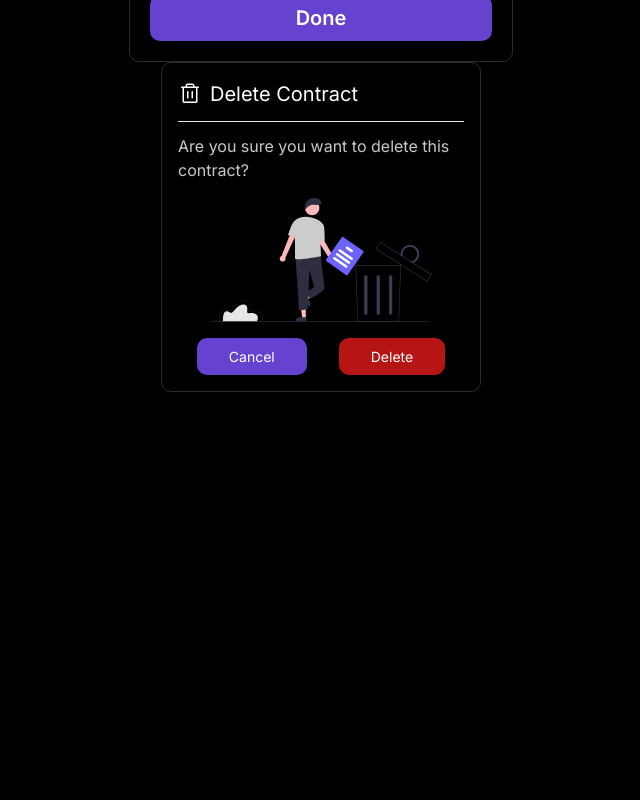
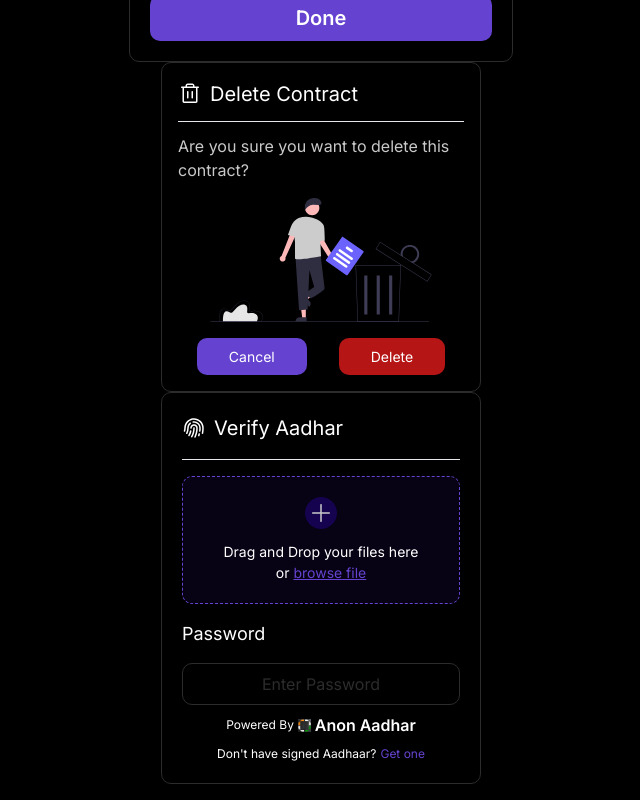
Before and after one commit to Shaurya0104/BackItUp, a Next.js app in the folder frontend/ethindia_frontend/: page / in a window 1280 px wide. Shown: the part 2319-3119 px from the top of the page, without its empty margins (319-959 px from the left). Before the commit the page ends 2727 px from the top, so only its background shows below. Built offline with nearby package versions, Linux system fonts and the light colour scheme; a web font is replaced by a local one.

Commit message:
added verify aadhar

```diff
--- /dev/null
+++ b/frontend/ethindia_frontend/src/app/components/verify_aadhar/index.js
@@ -0,0 +1,49 @@
+export default function Verify_aadhar() {
+  return (
+    <div>
+      <div className="px-5 py-5 border-[1px] border-[#2C2C2C] rounded-[10px] w-[25vw]">
+        <div className="flex flex-row items-center">
+          <div className="">
+            <img src="images\Fingerprint.svg" alt="" />{" "}
+          </div>
+          <div className="text-[20px] text-[#fff] ml-2">Verify Aadhar</div>
+        </div>
+        <hr className="my-4" />
+        <div className="border-dashed rounded-[10px] border-[1px] bg-[#070214] border-[#6543D0] flex flex-col justify-center items-center py-5">
+          <div className="rounded-[100px] bg-[#160350] flex justify-center items-center px-1 py-1 mb-3">
+            <img src="\images\plus.svg" alt="" />
+          </div>
+          <div className="text-[#fff] text-[14px]">
+            Drag and Drop your files here
+          </div>
+          <div className="text-[14px] flex flex-row justify-center items-center">
+            <div className="text-[#fff]">or</div>
+            <div className="ml-1 text-[#6543D0] underline">browse file</div>
+          </div>
+        </div>
+        <div className="my-4 text-[#fff] text-[18px]">Password</div>
+        <div className="flex justify-center items-center py-2 border-[1px] border-[#2C2C2C] text-[#2C2C2C] rounded-[10px]">
+          Enter Password
+        </div>
+        <div className="flex flex-row justify-center items-center my-2">
+          <div className="text-[#fff] text-[12px]">Powered By</div>
+          <div className="mx-1">
+            {" "}
+            <img
+              className="w-[1vw]"
+              src="images\170b849f737b2da1e557697da3970cff.png"
+              alt=""
+            />
+          </div>
+          <div className="text-[#fff] text-[16px] font-semibold">
+            Anon Aadhar
+          </div>
+        </div>
+        <div className="text-[12px] text-[#fff] flex flex-row justify-center items-center">
+          <div>Don't have signed Aadhaar?</div>
+          <div className="text-[#6543D0] ml-1">Get one</div>
+        </div>
+      </div>
+    </div>
+  );
+}
--- a/frontend/ethindia_frontend/src/app/page.js
+++ b/frontend/ethindia_frontend/src/app/page.js
@@ -4,6 +4,7 @@ import Header from './components/header'
 import Login from './components/login'
 import Edit_contracts from './components/edit_contracts'
 import Delete_contract from './components/delete_contract'
+import Verify_aadhar from './components/verify_aadhar'
 import '@fortawesome/fontawesome-svg-core/styles.css'
 
 
@@ -17,6 +18,7 @@ export default function Home() {
       <Login></Login>
       <Edit_contracts></Edit_contracts>
       <Delete_contract></Delete_contract>
+      <Verify_aadhar></Verify_aadhar>
     </main>
     </div>
   )
```
Also changed, not shown: frontend/ethindia_frontend/public/images/Fingerprint.svg (added), frontend/ethindia_frontend/public/images/Plus.svg (added).
